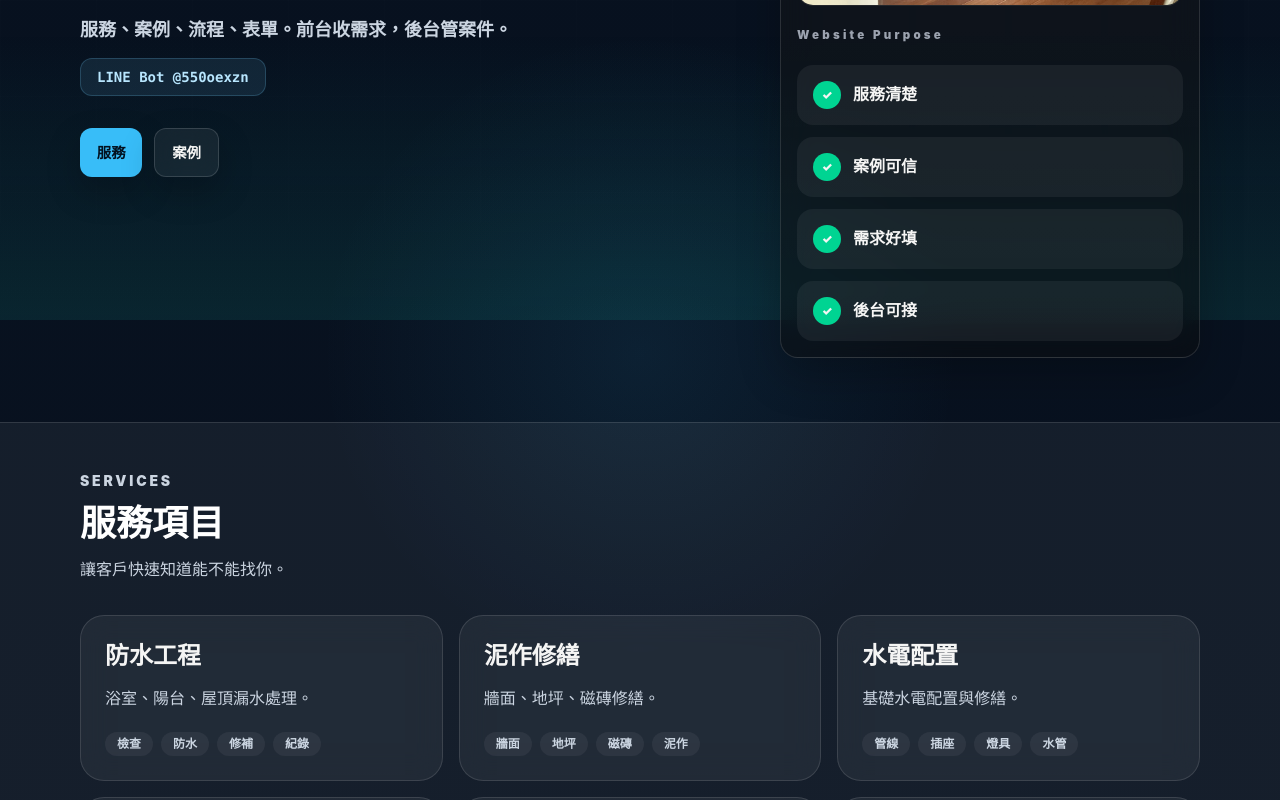
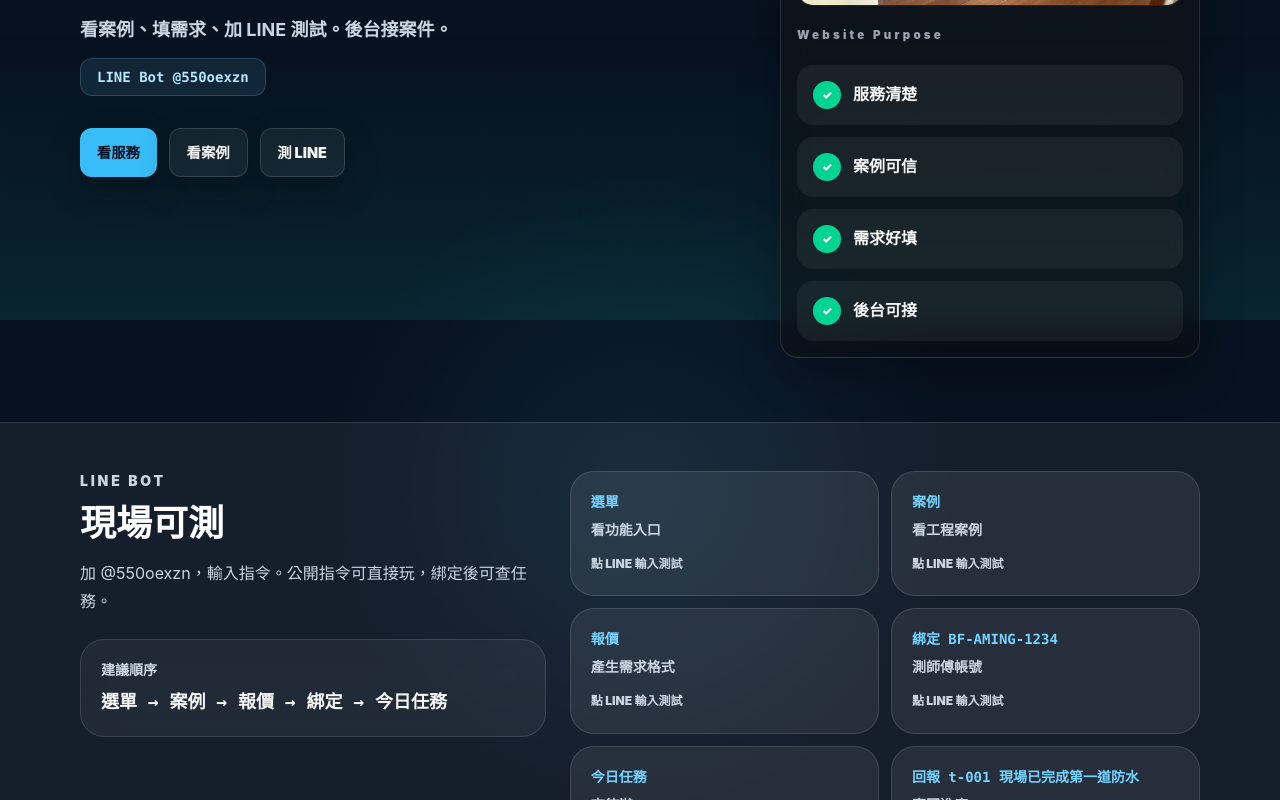
Before and after one commit to QingyuJin/qingyu-web-studio, a React (Vite) app: page /contractor-site in a window 1280 px wide. Shown: the part 480-1280 px from the top of the page. Built offline with nearby package versions, Linux system fonts and the light colour scheme.

Commit message:
clarify contractor site conversion flow

```diff
--- a/src/ContractorSite.jsx
+++ b/src/ContractorSite.jsx
@@ -52,6 +52,9 @@ const cases = [
     area: "住宅",
     status: "完工",
     desc: "地板、收納、牆面整理。",
+    problem: "室內老舊，收納與地面狀態不一致。",
+    action: "整理木地板、櫃體與牆面視覺。",
+    result: "空間乾淨，完工照片可直接展示。",
     highlights: ["木地板", "收納", "完工"],
     image: projectPhotos.woodFloor,
   },
@@ -62,6 +65,9 @@ const cases = [
     area: "頂樓",
     status: "完工",
     desc: "屋頂、女兒牆、防水層。",
+    problem: "頂樓易積水，後續可能滲漏。",
+    action: "整理屋頂面與女兒牆防水範圍。",
+    result: "表面完整，後續維護更清楚。",
     highlights: ["頂樓", "防水", "完工"],
     image: projectPhotos.roofWaterproof,
   },
@@ -72,6 +78,9 @@ const cases = [
     area: "室內",
     status: "施工中",
     desc: "地坪整平、表面處理。",
+    problem: "室內地面需耐磨、好清潔。",
+    action: "地坪整平，表層塗裝處理。",
+    result: "地面平整，施工進度可追蹤。",
     highlights: ["地坪", "整平", "施工"],
     image: projectPhotos.epoxyFloor,
   },
@@ -82,6 +91,9 @@ const cases = [
     area: "外牆",
     status: "勘查",
     desc: "外牆檢查、修補評估。",
+    problem: "外牆狀況需要先確認範圍。",
+    action: "拍照紀錄，標示修補位置。",
+    result: "報價前先把工項講清楚。",
     highlights: ["外牆", "檢查", "評估"],
     image: projectPhotos.exteriorWall,
   },
@@ -92,6 +104,9 @@ const cases = [
     area: "透天",
     status: "完工",
     desc: "立面、門面、局部整理。",
+    problem: "住宅外觀需整合門面與牆面。",
+    action: "整理外觀細節與立面重點。",
+    result: "門面完整，案例辨識度提高。",
     highlights: ["外觀", "門面", "完工"],
     image: projectPhotos.houseFront,
   },
@@ -102,6 +117,9 @@ const cases = [
     area: "室內",
     status: "完工",
     desc: "牆面、天花、室內整理。",
+    problem: "室內需提高明亮度與整潔度。",
+    action: "整理牆面、天花與採光區域。",
+    result: "空間明亮，適合作為完工案例。",
     highlights: ["採光", "油漆", "整理"],
     image: projectPhotos.brightRoom,
   },
@@ -112,9 +130,21 @@ const cases = [
     area: "室內",
     status: "完工",
     desc: "磁磚、牆面、現場清潔。",
+    problem: "客廳地面與牆面需要收尾。",
+    action: "整理磁磚、牆面與現場清潔。",
+    result: "室內完成度高，交付狀態清楚。",
     highlights: ["磁磚", "牆面", "完工"],
     image: projectPhotos.tileRoom,
   },
+]
+
+const lineTestSteps = [
+  { command: "選單", desc: "看功能入口" },
+  { command: "案例", desc: "看工程案例" },
+  { command: "報價", desc: "產生需求格式" },
+  { command: "綁定 BF-AMING-1234", desc: "測師傅帳號" },
+  { command: "今日任務", desc: "查待辦" },
+  { command: "回報 t-001 現場已完成第一道防水", desc: "寫回進度" },
 ]
 
 const processSteps = [
@@ -249,6 +279,7 @@ LINE Bot：${lineBotId}
       </header>
 
       <HeroSection />
+      <LineBotTestSection />
       <ServicesSection />
       <CasesSection
         activeFilter={activeFilter}
@@ -284,7 +315,7 @@ function HeroSection() {
           </h1>
 
           <p className="mt-5 max-w-xl text-base font-bold leading-8 text-slate-600 md:text-lg">
-            服務、案例、流程、表單。前台收需求，後台管案件。
+            看案例、填需求、加 LINE 測試。後台接案件。
           </p>
           <p className="mt-3 inline-flex rounded-xl border border-sky-300/20 bg-sky-300/10 px-4 py-2 font-mono text-sm font-black text-sky-200">
             LINE Bot {lineBotId}
@@ -292,10 +323,13 @@ function HeroSection() {
 
           <div className="mt-8 flex flex-wrap justify-center gap-3 lg:justify-start">
             <a href="#services" className="lab-primary-button">
-              服務
+              看服務
             </a>
             <a href="#cases" className="lab-secondary-button">
-              案例
+              看案例
+            </a>
+            <a href="#line-test" className="lab-secondary-button">
+              測 LINE
             </a>
           </div>
         </div>
@@ -321,6 +355,44 @@ function HeroSection() {
               </div>
             ))}
           </div>
+        </div>
+      </div>
+    </section>
+  )
+}
+
+function LineBotTestSection() {
+  return (
+    <section id="line-test" className="border-y border-slate-200 bg-white">
+      <div className="mx-auto grid max-w-6xl gap-6 px-4 py-12 lg:grid-cols-[0.85fr_1.15fr]">
+        <div>
+          <p className="text-sm font-black uppercase tracking-[0.2em] text-slate-500">LINE Bot</p>
+          <h2 className="mt-3 text-2xl font-black tracking-normal md:text-4xl">現場可測</h2>
+          <p className="mt-4 text-sm leading-7 text-slate-600 md:text-base">
+            加 {lineBotId}，輸入指令。公開指令可直接玩，綁定後可查任務。
+          </p>
+          <div className="mt-6 rounded-3xl border border-slate-200 bg-slate-50 p-5">
+            <p className="text-sm font-black text-slate-500">建議順序</p>
+            <p className="mt-2 font-mono text-lg font-black text-slate-950">
+              選單 → 案例 → 報價 → 綁定 → 今日任務
+            </p>
+          </div>
+        </div>
+
+        <div className="grid gap-3 md:grid-cols-2">
+          {lineTestSteps.map((step) => (
+            <button
+              key={step.command}
+              type="button"
+              className="group rounded-3xl border border-slate-200 bg-slate-50 p-5 text-left transition hover:-translate-y-0.5 hover:border-sky-300 hover:bg-white active:translate-y-px"
+            >
+              <p className="font-mono text-sm font-black text-sky-300">{step.command}</p>
+              <p className="mt-2 text-sm font-bold text-slate-600">{step.desc}</p>
+              <span className="mt-4 inline-flex text-xs font-black text-slate-500 group-hover:text-sky-300">
+                點 LINE 輸入測試
+              </span>
+            </button>
+          ))}
         </div>
       </div>
     </section>
@@ -409,6 +481,19 @@ function CasesSection({ activeFilter, setActiveFilter, filteredCases }) {
 
             <p className="mt-4 text-sm leading-7 text-slate-600 md:text-base">{item.desc}</p>
 
+            <dl className="mt-5 grid gap-3 rounded-2xl border border-slate-200 bg-slate-50 p-4 text-sm leading-7">
+              {[
+                ["問題", item.problem],
+                ["做法", item.action],
+                ["成果", item.result],
+              ].map(([label, value]) => (
+                <div key={label} className="grid gap-1 sm:grid-cols-[64px_1fr]">
+                  <dt className="font-black text-sky-300">{label}</dt>
+                  <dd className="font-bold text-slate-600">{value}</dd>
+                </div>
+              ))}
+            </dl>
+
             <div className="mt-5 flex flex-wrap gap-2">
               {item.highlights.map((tag) => (
                 <span
@@ -458,16 +543,16 @@ function WhyWebsiteSection() {
             不只靠 LINE 相簿。
           </h2>
           <p className="mt-4 text-sm leading-7 text-slate-600 md:text-base">
-            客戶先看服務、案例、流程，再送需求。
+            客戶先看案例，再用固定格式送需求。
           </p>
         </div>
 
         <div className="grid gap-4 md:grid-cols-2">
           {[
             ["服務", "清楚列出可做項目。"],
-            ["案例", "建立基本信任。"],
-            ["表單", "固定格式收需求。"],
-            ["後台", "交給 BuildFlow 管理。"],
+            ["案例", "照片搭配做法。"],
+            ["表單", "固定格式收資料。"],
+            ["後台", "案件不漏接。"],
           ].map(([title, desc]) => (
             <div key={title} className="rounded-3xl border border-slate-200 bg-white p-6 shadow-sm">
               <h3 className="text-xl font-black">{title}</h3>
@@ -490,10 +575,10 @@ function BuildFlowRelationSection() {
               Website + System
             </p>
             <h2 className="mt-4 text-2xl font-black tracking-normal md:text-4xl">
-              前台接案，後台管理。
+              案件、追加、回報有紀錄。
             </h2>
             <p className="mt-4 text-sm leading-7 text-slate-300 md:text-base">
-              Contractor Site 收需求。BuildFlow 管案件、發包、批價與任務。
+              Contractor Site 收需求。BuildFlow 管進度、任務、發包與師傅回報。
             </p>
 
             <div className="mt-8">
@@ -510,7 +595,7 @@ function BuildFlowRelationSection() {
             <p className="text-sm font-black text-slate-500">資料流程</p>
 
             <div className="mt-5 grid gap-3">
-              {["了解服務", "送出需求", "建立案件", "安排任務", "追蹤回報"].map((item, index) => (
+              {["看案例", "填需求", "建案件", "派任務", "回報完工"].map((item, index) => (
                 <div key={item} className="flex gap-3 rounded-2xl bg-slate-50 p-4">
                   <span className="grid h-7 w-7 shrink-0 place-items-center rounded-full bg-slate-950 text-xs font-black text-white">
                     {index + 1}
--- a/src/ProjectHub.jsx
+++ b/src/ProjectHub.jsx
@@ -53,12 +53,12 @@ const demoAccounts = [
 const lineBotId = "@550oexzn"
 
 const testSteps = [
+  `LINE 加 ${lineBotId}`,
+  "輸入：選單 / 案例 / 報價",
+  "進入 Contractor Site",
+  "填需求表單",
   "進入 BuildFlow",
   "admin / admin123 登入",
-  "查看案件與任務",
-  `LINE 加 ${lineBotId}`,
-  "輸入：綁定 BF-AMING-1234",
-  "輸入：今日任務",
 ]
 
 function ProjectHub() {
@@ -86,11 +86,11 @@ function ProjectHub() {
         <div className="mx-auto max-w-4xl text-center">
           <p className="lab-eyebrow">SYSTEM PORTFOLIO</p>
           <h1 className="mt-5 text-3xl font-black leading-tight tracking-normal text-white sm:text-4xl md:text-6xl">
-            流程系統化
-            <span className="block text-sky-300">作品集</span>
+            工程接案網站
+            <span className="block text-sky-300">後台管理系統</span>
           </h1>
           <p className="mx-auto mt-5 max-w-xl text-base font-bold leading-8 text-stone-300 md:text-lg">
-            網站、後台、權限、資料、LINE Bot、Supabase。
+            前台收需求，後台管案件。LINE Bot 可測任務與回報。
           </p>
           <p className="mx-auto mt-3 inline-flex rounded-xl border border-white/10 bg-white/5 px-4 py-2 font-mono text-sm font-black text-sky-300">
             LINE Bot {lineBotId}
@@ -98,10 +98,10 @@ function ProjectHub() {
 
           <div className="mt-9 flex flex-wrap justify-center gap-3">
             <Link to="/buildflow" className="lab-primary-button">
-              進入 BuildFlow
+              測後台系統
             </Link>
             <Link to="/contractor-site" className="lab-secondary-button">
-              查看接案網站
+              看工程網站
             </Link>
           </div>
         </div>
```
